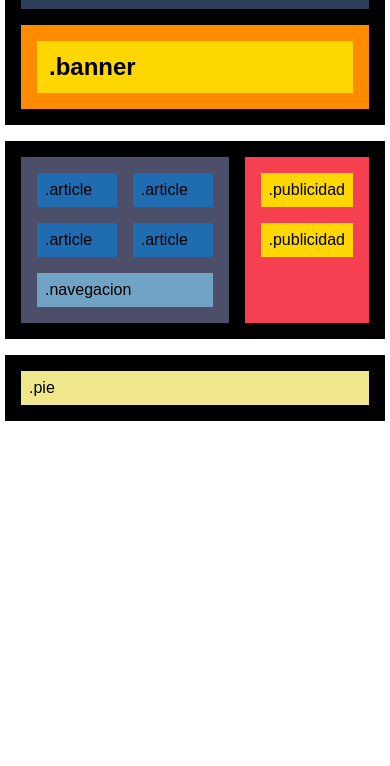
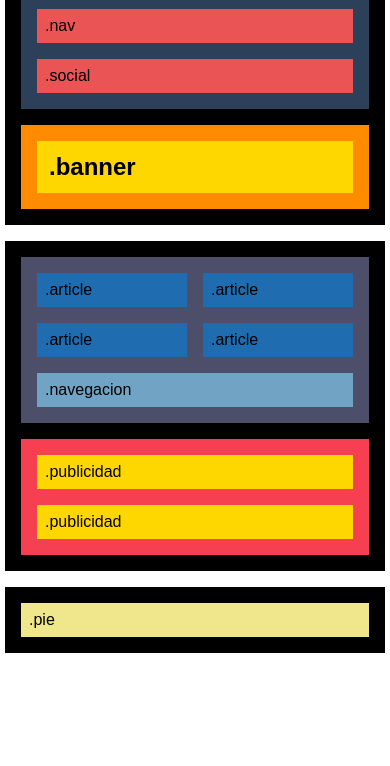
Before and after one commit to alejandrolemamarques/1.1.-HTML-i-CSS-amb-Flex, a plain HTML site: page index.html in a window 390 px wide. Shown: the part 78-844 px from the top of the page. Drawn offline with Linux system fonts and the light colour scheme.

Commit message:
Exercise 2: Create tablet layout by adding media queries

```diff
--- a/styles.css
+++ b/styles.css
@@ -111,3 +111,14 @@ aside,
 .banner {
     padding: 1rem;
 }
+
+@media only screen and (max-width: 768px) {
+    .header {
+        flex-direction: column;
+    }
+
+    main.black-container {
+        display: flex;
+        flex-direction: column;
+    }
+}
```
